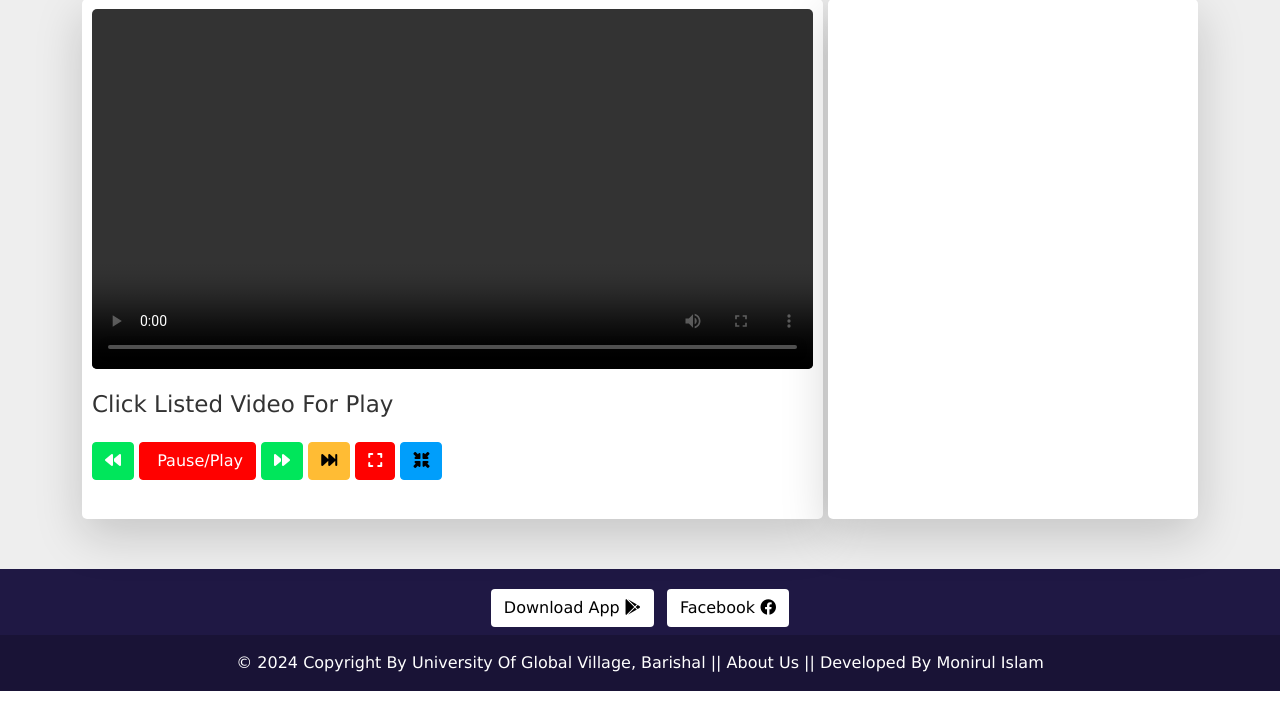
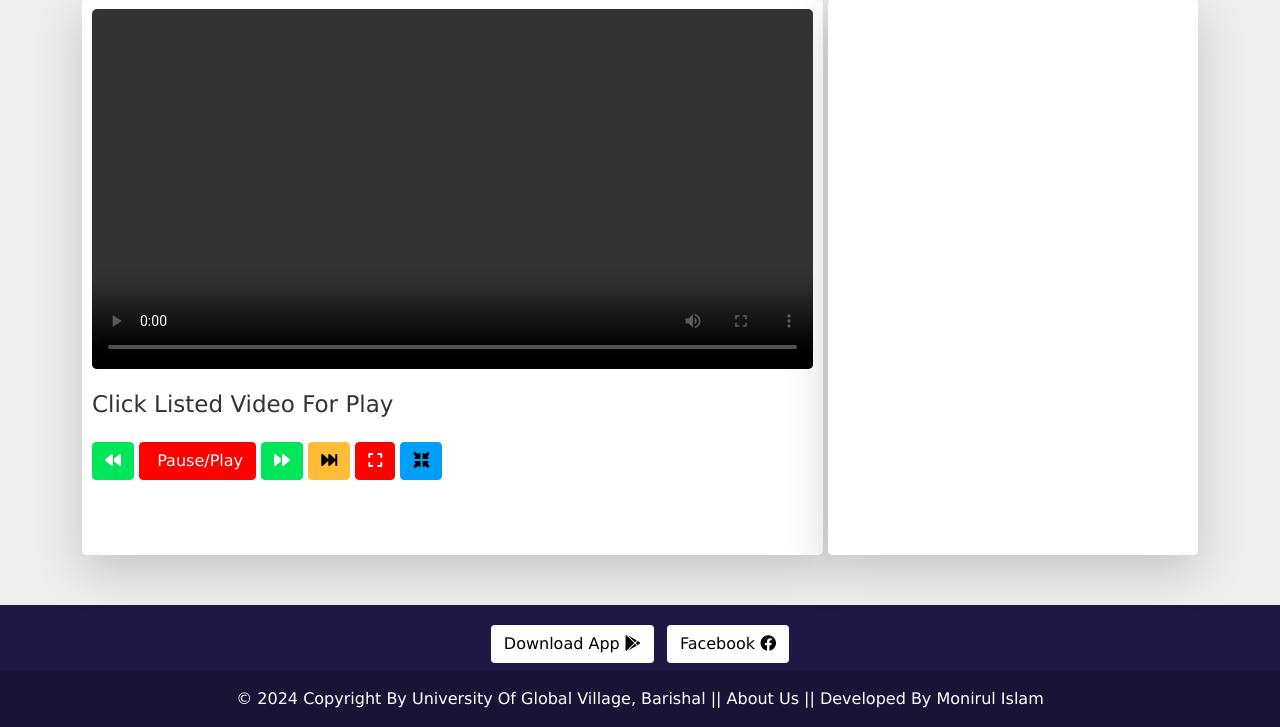
Before and after one commit to moniruldevelopers/ecourseugv, a Django app: template templates/playlist.html in a window 1280 px wide. Shown: the part 152-879 px from the top of the page. Before the commit the page ends 843 px from the top, so only its background shows below. Run offline with Django 5.2, Linux system fonts and the light colour scheme; the template is opened without the code that fills it, so the values that code supplies are empty; some libraries are stand-ins or nearby versions.

Commit message:
all fixed

```diff
--- a/templates/playlist.html
+++ b/templates/playlist.html
@@ -63,7 +63,7 @@ body{
 .container .video-list{
     background-color: #fff;
     border-radius: 5px;
-    height: 520px;
+    height: 556px;
     overflow-y: scroll;
 }
 
@@ -148,6 +148,7 @@ body{
 }
 
 
+
 </style>
 <div class="container"  >
     <p style="margin-top: 110px;">Course Playlist <img src="{% static 'assets/img/icon/video.svg' %}" class="me-2" alt=""> {{course.title}}</p>
@@ -157,7 +158,7 @@ body{
 
 
 <div class="container" style="margin-bottom: 50px;">
-    <div class="main-video shadow-lg ">
+    <div class="main-video shadow-lg  ">
         <div class="video">
             <video oncontextmenu="return false;" id="mainVideo" controls  autoplay></video>
 
```
